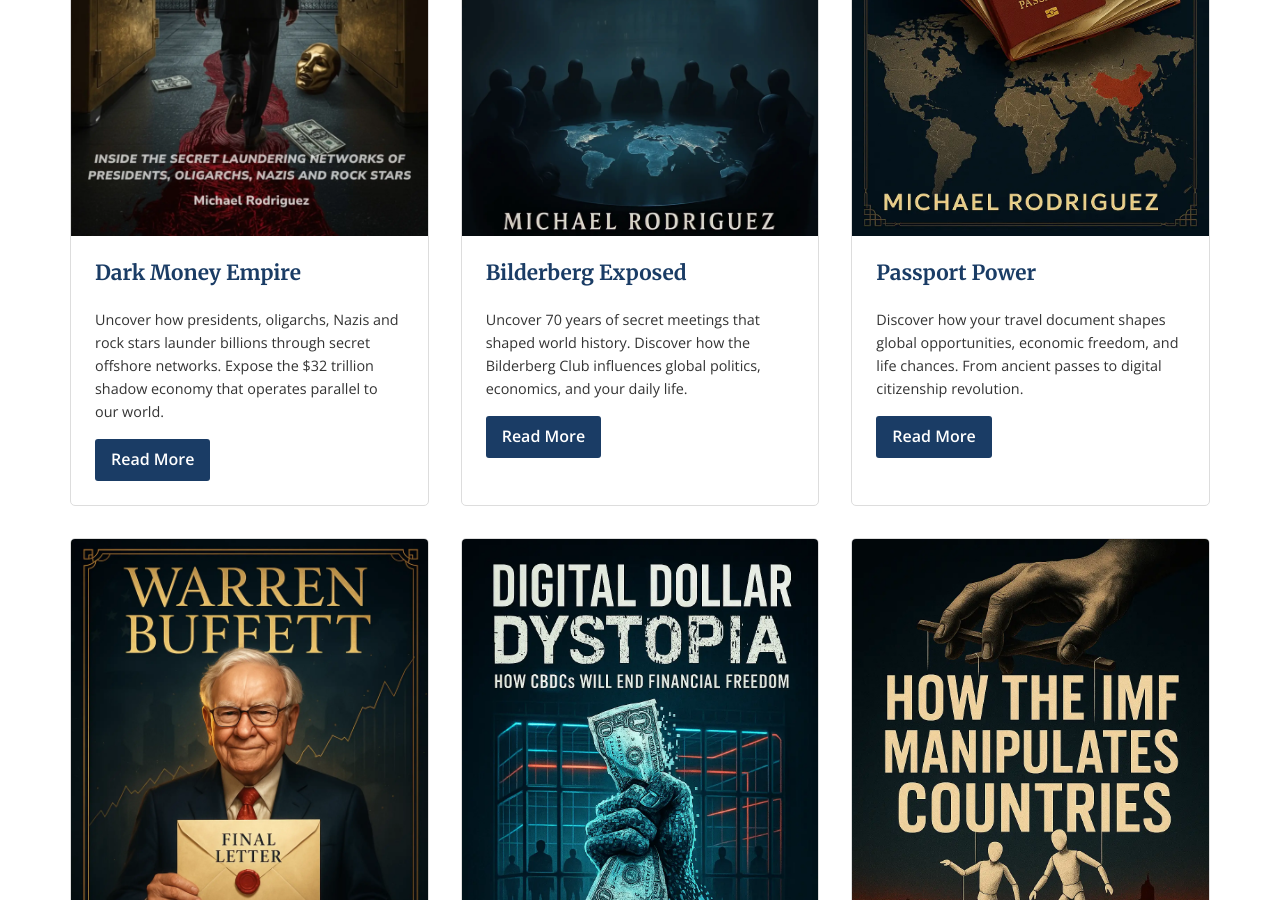
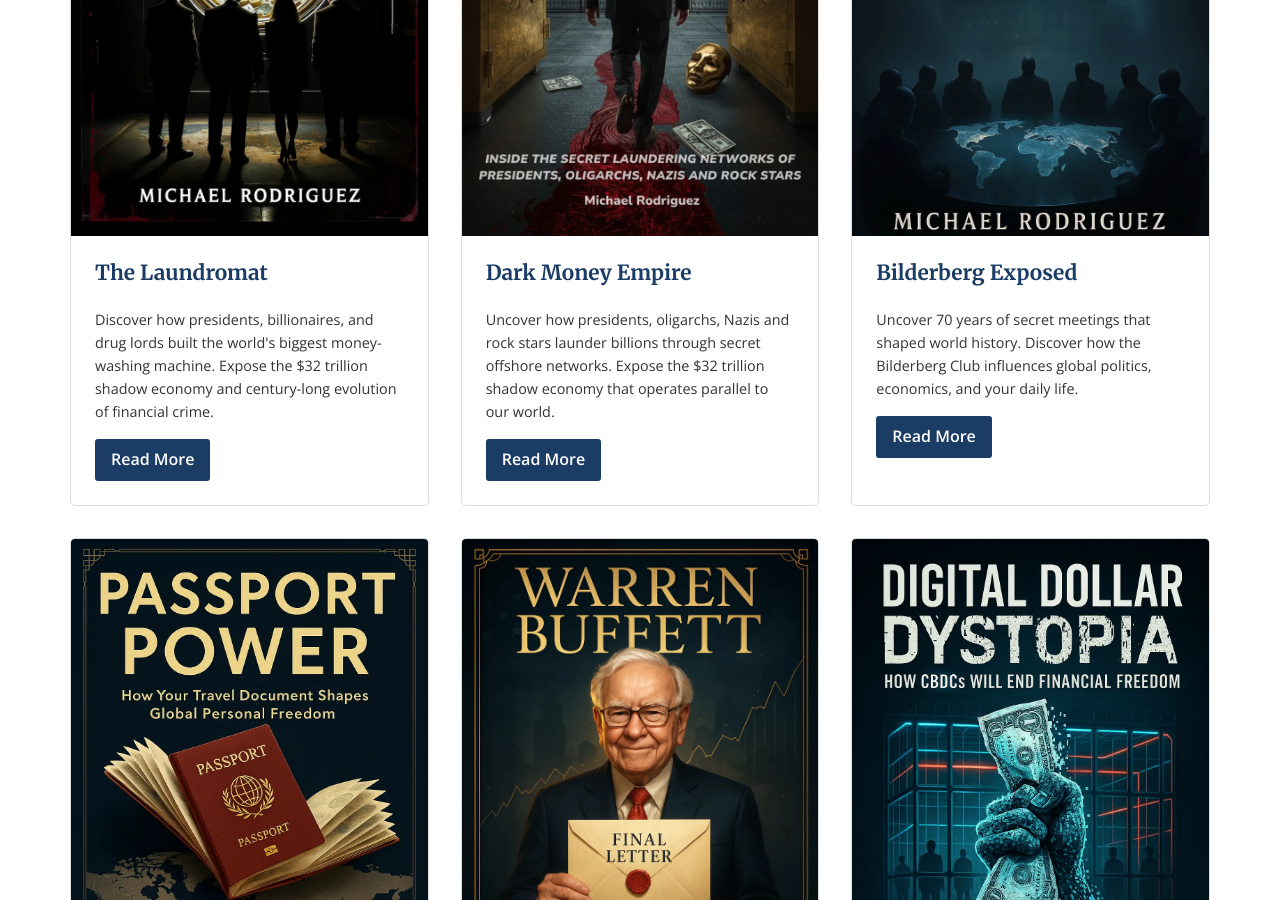
Before and after one commit to Zews123/michael-rodriguez-books, a Jekyll site: the page built from index.md, in a window 1280 px wide and 900 px high, scrolled down 955 px. Built offline with Jekyll 4.4.1, drawn with Linux system fonts in a browser that asks for light colours.

Commit message:
Update index.md

```diff
--- a/index.md
+++ b/index.md
@@ -16,6 +16,15 @@
 
 ## Latest Books
 <div class="book-grid">
+  <div class="book-card">
+    <img src="{{ site.baseurl }}/assets/images/THE_LAUNDROMAT.webp" alt="The Laundromat Book Cover" style="max-width: 100%; height: auto;" loading="lazy">
+    <div class="book-card-content">
+      <h3>The Laundromat</h3>
+      <p>Discover how presidents, billionaires, and drug lords built the world's biggest money-washing machine. Expose the $32 trillion shadow economy and century-long evolution of financial crime.</p>
+      <a href="{{ site.baseurl }}/books/The_Laundromat" class="btn">Read More</a>
+    </div>
+  </div>
+
   <div class="book-card">
     <img src="{{ site.baseurl }}/assets/images/DARK MONEY EMPIRE.webp" alt="Dark Money Empire Book Cover" style="max-width: 100%; height: auto;" loading="lazy">
     <div class="book-card-content">
```
